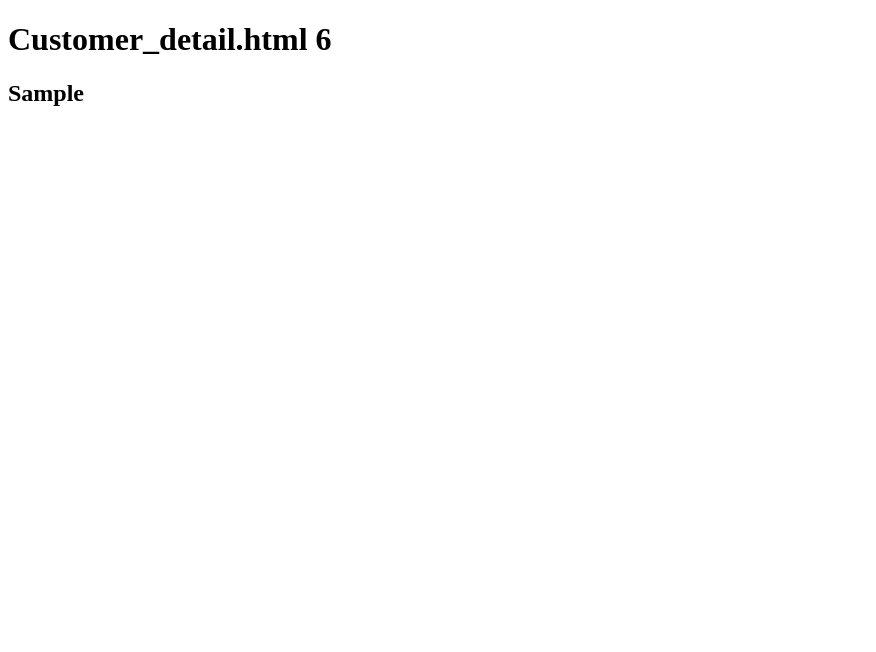
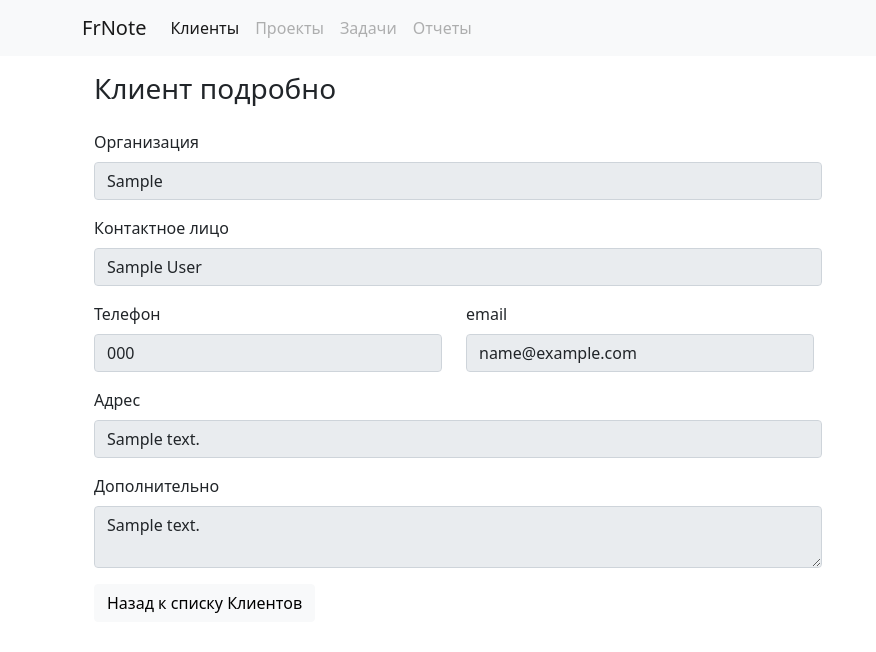
Before and after one commit to PancirDev/FNote, a Django app: page /customers/1/ in a window 1280 px wide. Shown: the top 652 px of the page, without its empty margins (0-876 px from the left). Run offline with Django 3.2, Linux system fonts and the light colour scheme; tables that the repository leaves empty hold one stand-in row (values such as "Sample post").

Commit message:
pre-reliz

```diff
--- a/customers/templates/customers/customer_detail.html
+++ b/customers/templates/customers/customer_detail.html
@@ -1,11 +1,48 @@
-<!DOCTYPE html>
-<html lang="en">
-<head>
-    <meta charset="UTF-8">
-    <title>Title</title>
-</head>
-<body>
-    <h1>Customer_detail.html 6</h1>
-    <h2>{{object.company}}</h2>
-</body>
-</html>
+{% extends "base.html" %}
+{% block title %}{{object.company}}{% endblock %}
+{% block content %}
+    <div class="container">
+        <div class="mt-3">
+            <h3>Клиент подробно</h3>
+        </div>
+        <form>
+            <fieldset disabled>
+                <div class="col-8">
+                    <div class="mt-3">
+                        <label for="companyInput" class="form-label">Организация</label>
+                        <input id="companyInput" class="form-control" type="text" value="{{object.company}}" aria-label="{{object.company}}" readonly>
+                    </div>
+                    <div class="mt-3">
+                        <label for="full_nameInput" class="form-label">Контактное лицо</label>
+                        <input id="full_nameInput" class="form-control" type="text" value="{{object.full_name}}" aria-label="{{object.full_name}}" readonly>
+                    </div>
+                </div>
+                <div class="mt-3">
+                    <div class="row justify-content-start">
+                        <div class="col-4">
+                            <label for="phoneInput" class="form-label">Телефон</label>
+                            <input id="phoneInput" class="form-control" type="text" value="{{object.phone}}" aria-label="{{object.phone}}" readonly>
+                        </div>
+                        <div class="col-4">
+                            <label for="emailInput" class="form-label">email</label>
+                            <input id="emailInput" class="form-control" type="text" value="{{object.email}}" aria-label="{{object.email}}" readonly>
+                        </div>
+                    </div>
+                </div>
+                <div class="col-8">
+                    <div class="mt-3">
+                        <label for="addressInput" class="form-label">Адрес</label>
+                        <input id="addressInput" class="form-control" type="text" value="{{object.address}}" aria-label="{{object.address}}" readonly>
+                    </div>
+                    <div class="mt-3">
+                        <label for="noteInput" class="form-label">Дополнительно</label>
+                        <textarea id="noteInput" class="form-control" type="text" aria-label="{{object.phone}}" rows="2">{{object.note}}</textarea>
+                    </div>
+                </div>
+            </fieldset>
+        </form>
+        <div class="mt-3">
+            <a href="{% url 'customers:list' %}"><button type="button" class="btn btn-light">Назад к списку Клиентов</button></a>
+        </div>
+    </div>
+{% endblock %}
--- a/customers/urls.py
+++ b/customers/urls.py
@@ -6,7 +6,7 @@ from .views import CustomerDetailView, CustomerListView
 app_name = 'customers'
 urlpatterns = [
     # path('', views.index, name='index'),
-    path('', views.CustomerListView.as_view(), name='customer-list'),
+    path('', views.CustomerListView.as_view(), name='list'),
     path('<int:pk>/', views.CustomerDetailView.as_view(), name='detail'),
 
     path('home/', views.home, name='home'),
--- a/customers/views.py
+++ b/customers/views.py
@@ -2,10 +2,6 @@ from django.http import HttpResponse
 from django.shortcuts import render
 from django.views.generic import DetailView, ListView
 from .models import Customer
-
-#__all__ = (
-#    'home',
-#)
 
 
 def home(request):
@@ -24,8 +20,6 @@ def det(request, pk=None):
 
 class CustomerDetailView(DetailView):
     model = Customer
-    # queryset = Customer.objects.all()
-    # template_name = 'customers/detail.html'
 
 
 class CustomerListView(ListView):
--- a/templates/base.html
+++ b/templates/base.html
@@ -13,14 +13,14 @@
   <body>
     <nav class="navbar navbar-expand-lg navbar-light bg-light">
       <div class="container">
-        <a class="navbar-brand" href="#">FrNote</a>
+        <a class="navbar-brand">FrNote</a>
         <button class="navbar-toggler" type="button" data-bs-toggle="collapse" data-bs-target="#navbarNav" aria-controls="navbarNav" aria-expanded="false" aria-label="Toggle navigation">
           <span class="navbar-toggler-icon"></span>
         </button>
         <div class="collapse navbar-collapse" id="navbarNav">
           <ul class="navbar-nav">
             <li class="nav-item">
-              <a class="nav-link active" aria-current="page" href="#">Клиенты</a>
+              <a class="nav-link active" aria-current="page" href="{% url 'customers:list' %}">Клиенты</a>
             </li>
             <li class="nav-item">
               <a class="nav-link disabled" href="#">Проекты</a>
```
Also changed, not shown: customers/templates/customers/customer_list.html (+18 -17 lines).
